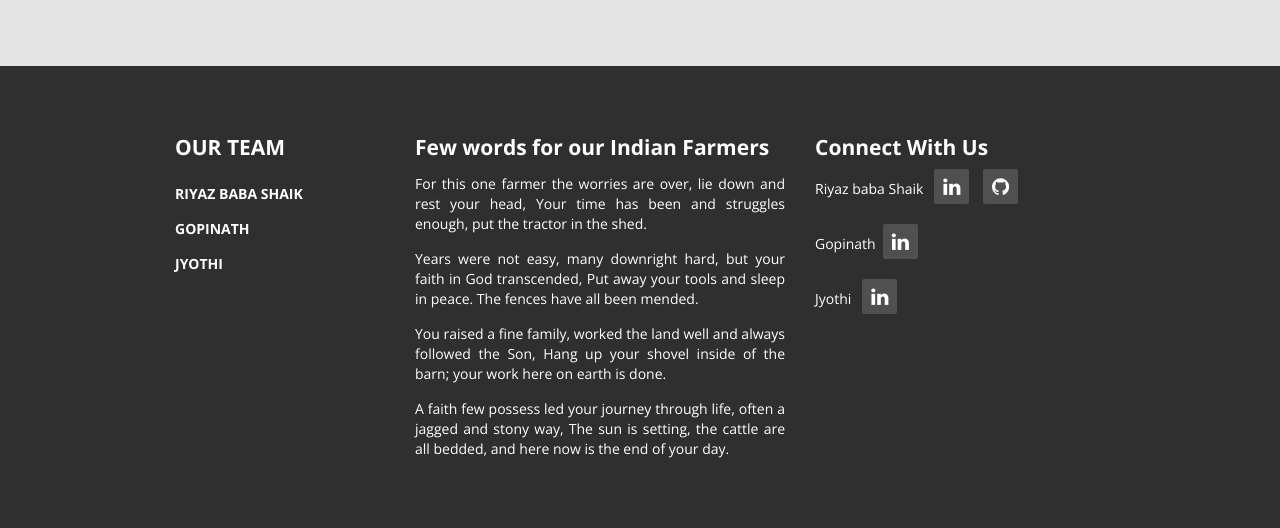
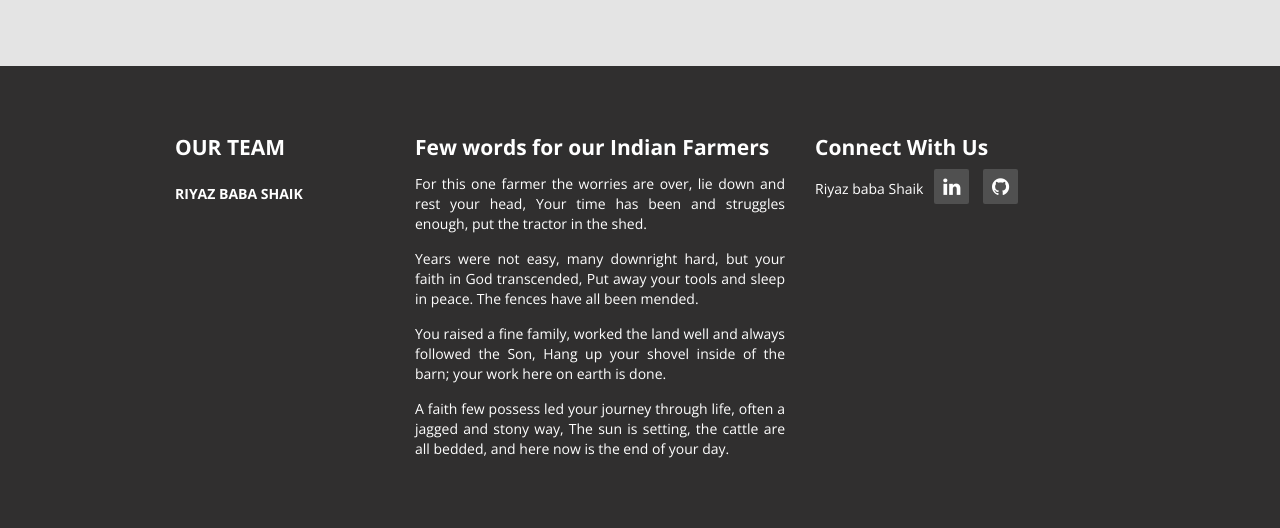
Before and after one commit to riyazbabashaik/DIGI-HARVEST, a Flask app: page /index.html in a window 1280 px wide. Shown: the part 2802-3330 px from the top of the page. Run offline with Flask 2, Linux system fonts and the light colour scheme; parts of the project's set-up code (start-up, migrations or seed data) failed here and were passed over; some libraries are stand-ins or nearby versions; some web fonts are replaced.

Commit message:
index.html

```diff
--- a/flaskdemo/templates/index.html
+++ b/flaskdemo/templates/index.html
@@ -117,8 +117,6 @@
             <h3 class="tm-footer-div-title">Our Team</h3>
             <ul>
               <li>Riyaz baba Shaik</li>
-              <li>Gopinath</li>
-              <li>Jyothi</li>
             </ul>
           </nav>
           <div class="col-lg-5 col-md-5 tm-footer-div">
@@ -143,11 +141,6 @@
             Riyaz baba Shaik &nbsp;
               <a href="https://www.linkedin.com/in/riyaz-baba-shaik-09a480241/" class="tm-social-icon"><i class="fa fa-linkedin"></i></a>
               <a href="https://github.com/riyazbabashaik" class="tm-social-icon"><i class="fa fa-github"></i></a>
-
-              <br><br>Gopinath&nbsp;
-              <a href="" class="tm-social-icon"><i class="fa fa-linkedin"></i></a>
-            <br><br>Jyothi &nbsp;
-              <a href="" class="tm-social-icon"><i class="fa fa-linkedin"></i></a>
             </div>
           </div>
         </div>
```
